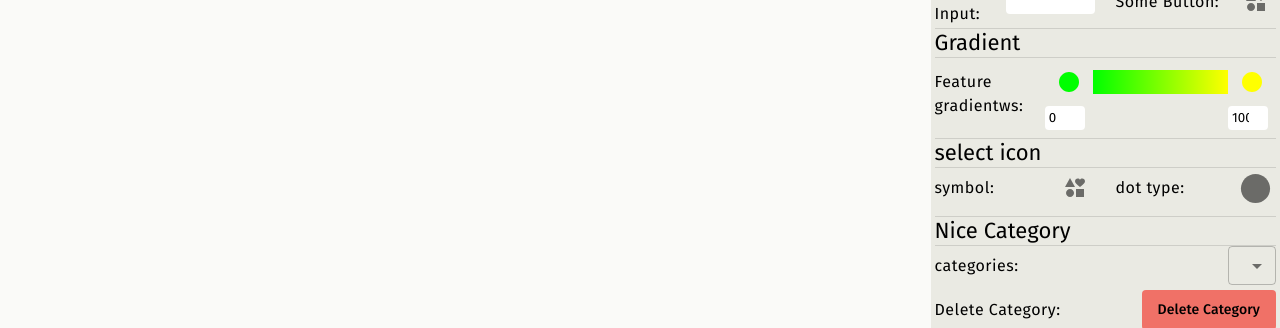
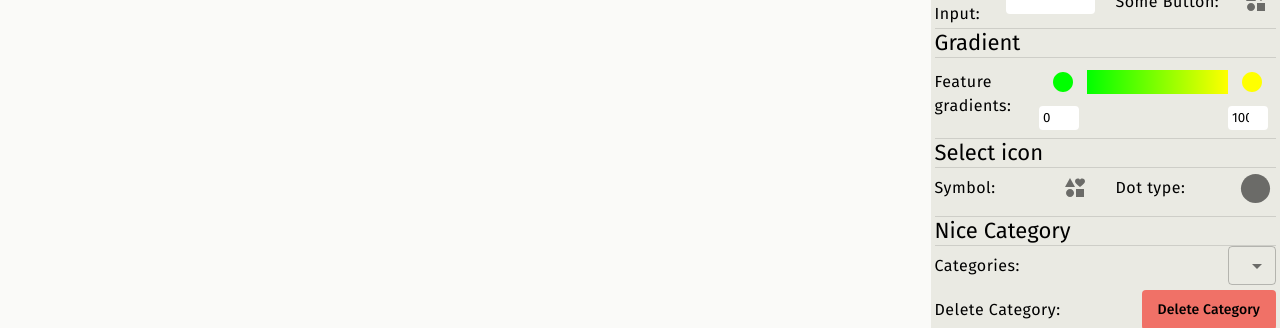
Before and after one commit to CSE416-MapHub/MapHub, a Next.js app in the folder client/: page /create in a window 1280 px wide. Shown: the part 300-628 px from the top of the page. Built offline with nearby package versions, Linux system fonts and the light colour scheme; a web font is replaced by a local one.

Commit message:
Fixed typos

```diff
--- a/client/src/app/create/page.tsx
+++ b/client/src/app/create/page.tsx
@@ -69,7 +69,7 @@ export default function () {
             name: 'Gradient',
             items: [
               {
-                name: 'Feature gradientws',
+                name: 'Feature gradients',
                 input: {
                   type: 'gradient',
                   short: false,
@@ -80,10 +80,10 @@ export default function () {
             ],
           },
           {
-            name: 'select icon',
+            name: 'Select icon',
             items: [
               {
-                name: 'symbol',
+                name: 'Symbol',
                 input: {
                   type: 'svg',
                   short: true,
@@ -92,7 +92,7 @@ export default function () {
                 },
               },
               {
-                name: 'dot type',
+                name: 'Dot type',
                 input: {
                   type: 'dot',
                   short: true,
@@ -106,7 +106,7 @@ export default function () {
             name: 'Nice Category',
             items: [
               {
-                name: 'categories',
+                name: 'Categories',
                 input: {
                   type: 'dropdown',
                   short: false,
```
